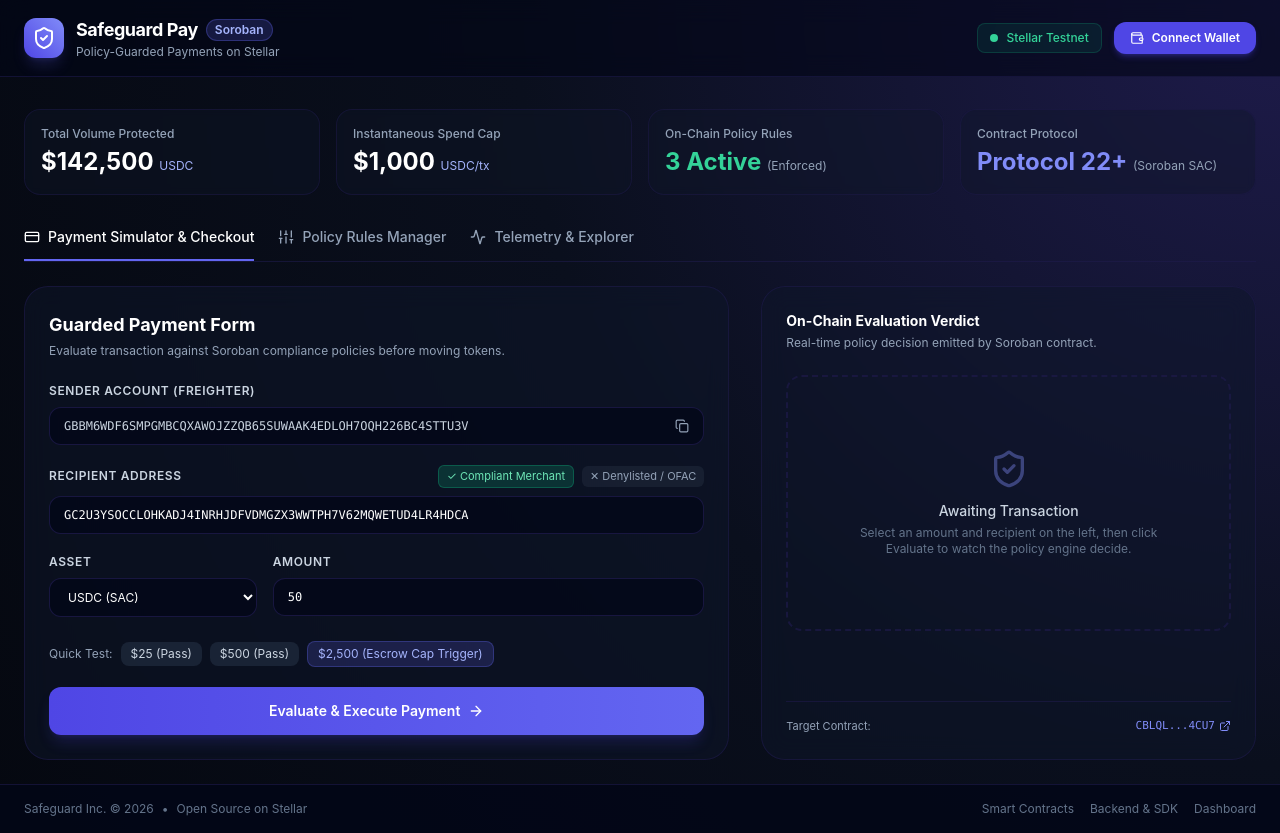
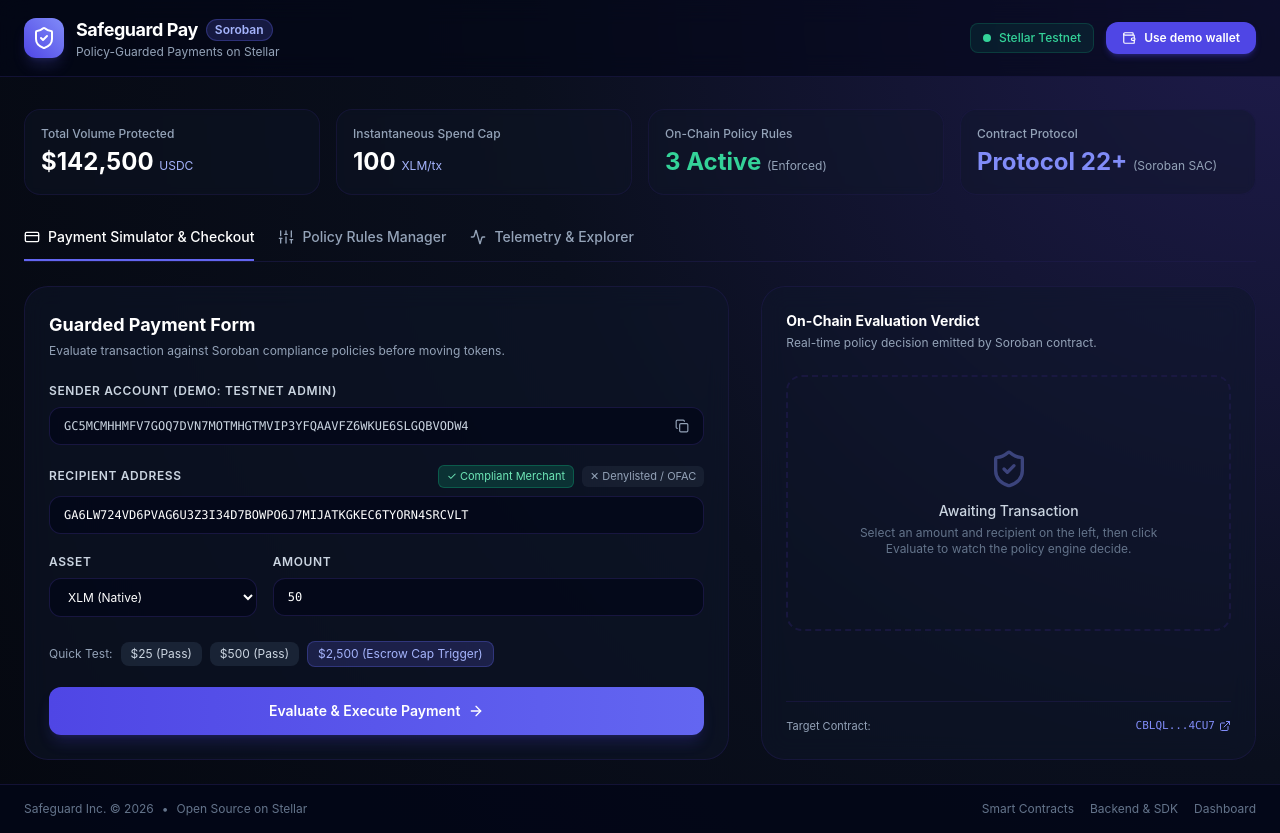
Before and after one commit to Safeguard-Inc/safeguard-dashboard, a Next.js app: page / in a window 1280 px wide. Built offline with nearby package versions, Linux system fonts and the light colour scheme.

Commit message:
fix: align console with live Testnet deployment; detailed README

```diff
--- a/src/app/page.tsx
+++ b/src/app/page.tsx
@@ -33,17 +33,17 @@
 }
 
 const PRESET_ACCOUNTS = {
-  COMPLIANT: 'GC2U3YSOCCLOHKADJ4INRHJDFVDMGZX3WWTPH7V62MQWETUD4LR4HDCA',
-  BLOCKED: 'GBLOCKEDWALLET99999999999999999999999999999999999999999999',
+  COMPLIANT: 'GA6LW724VD6PVAG6U3Z3I34D7BOWPO6J7MIJATKGKEC6TYORN4SRCVLT',
+  BLOCKED: 'GCV4I3P3F2OMWYZGRXD5PR5AC3K7MUDSBMKDBPEMJ2MFHLVUAGJEK4DT' // on the live contract's denylist,
 };
 
 export default function Dashboard() {
   const [activeTab, setActiveTab] = useState<'checkout' | 'policies' | 'explorer'>('checkout');
   const [walletConnected, setWalletConnected] = useState(false);
-  const [userAddress, setUserAddress] = useState('GBBM6WDF6SMPGMBCQXAWOJZZQB65SUWAAK4EDLOH7OQH226BC4STTU3V');
+  const [userAddress, setUserAddress] = useState('GC5MCMHHMFV7GOQ7DVN7MOTMHGTMVIP3YFQAAVFZ6WKUE6SLGQBVODW4');
   const [recipient, setRecipient] = useState(PRESET_ACCOUNTS.COMPLIANT);
   const [amount, setAmount] = useState('50');
-  const [token, setToken] = useState('USDC');
+  const [token, setToken] = useState('XLM');
   const [isProcessing, setIsProcessing] = useState(false);
   const [copied, setCopied] = useState(false);
 
@@ -62,36 +62,36 @@
   const [transactions, setTransactions] = useState<TxItem[]>([
     {
       id: 'tx-1',
-      sender: 'GBBM6WDF...U3V',
-      recipient: 'GC2U3YSO...CA',
-      token: 'USDC',
-      amount: '50.00',
+      sender: 'GC5MCMHH...ODW4',
+      recipient: 'GA6LW724...CVLT',
+      token: 'XLM',
+      amount: '50',
       status: 'Approved',
       reason: 'Direct settlement (Within spend cap & compliant recipient)',
-      timestamp: '3 mins ago',
-      txHash: '4c5759298c0364b01d386a5935b964532b04978ea595d96d904d9011f58d64b8',
+      timestamp: 'Testnet 2026-10-05',
+      txHash: 'c762b42f818387aa584ea33d3da006f22671071ed6e182068994ea6597395e6c',
     },
     {
       id: 'tx-2',
-      sender: 'GBBM6WDF...U3V',
-      recipient: 'GC2O7PSL...WV',
-      token: 'USDC',
-      amount: '2,500.00',
+      sender: 'GC5MCMHH...ODW4',
+      recipient: 'GA6LW724...CVLT',
+      token: 'XLM',
+      amount: '150',
       status: 'Escrowed',
-      reason: 'Exceeds instantaneous spend cap ($1,000.00); held in Escrow',
-      timestamp: '12 mins ago',
-      txHash: '1ddad388f914e267b282855ddc8e5478fabfb8542e7798e4402447e5341e3f9a',
+      reason: 'Exceeds the 100 XLM spend cap; held as escrow #1, later released',
+      timestamp: 'Testnet 2026-10-05',
+      txHash: '2d83231685f03b17e1a001e6c82c38453459b4f67b416ef60f9be73133026f0e',
     },
     {
       id: 'tx-3',
-      sender: 'GBBM6WDF...U3V',
-      recipient: 'GBLOCKED...99',
-      token: 'USDC',
-      amount: '100.00',
+      sender: 'GC5MCMHH...ODW4',
+      recipient: 'GCV4I3P3...K4DT',
+      token: 'XLM',
+      amount: '1',
       status: 'Blocked',
-      reason: 'Contract Error #11 (Recipient on active OFAC / Denylist)',
-      timestamp: '25 mins ago',
-      txHash: 'revert_4a2c918f',
+      reason: 'Contract Error #11 (RecipientDenylisted)',
+      timestamp: 'Testnet 2026-10-05',
+      txHash: 'rejected at simulation (no fee)',
     },
   ]);
 
@@ -115,7 +115,7 @@
           status: 'Blocked' as const,
           reason: 'Transaction Reverted: Contract Error #11 (RecipientDenylisted). Address is prohibited under active compliance rules.',
           code: 11,
-          txHash: 'revert_' + Math.random().toString(16).substring(2, 10),
+          txHash: 'rejected at simulation (no fee)',
           amount,
           token,
         };
@@ -137,14 +137,14 @@
         return;
       }
 
-      // 2. Check if amount exceeds $1,000 spend cap
-      if (numAmount > 1000) {
+      // 2. Check if amount exceeds the live contract's 100 XLM spend cap
+      if (numAmount > 100) {
         const escrowId = Math.floor(Math.random() * 800) + 10;
         const result = {
           status: 'Escrowed' as const,
-          reason: `High Value Transfer ($${numAmount}): Exceeds the $1,000.00 spend cap. Diverted to on-chain Escrow vault #${escrowId} for manual administrator clearance.`,
+          reason: `High Value Transfer ($${numAmount}): Exceeds the 100 XLM spend cap, so the contract diverts it to escrow (simulated id #${escrowId}) for admin release or a timelocked refund.`,
           code: 6,
-          txHash: '1ddad388f914e267b282855ddc8e5478fabfb8542e7798e4402447e5341e3f9a',
+          txHash: '2d83231685f03b17e1a001e6c82c38453459b4f67b416ef60f9be73133026f0e',
           amount,
           token,
           escrowId,
@@ -172,7 +172,7 @@
         status: 'Approved' as const,
         reason: 'Payment Approved: Transaction satisfied all active compliance rules and spend limits. Direct SEP-41 SAC token transfer executed.',
         code: 0,
-        txHash: '4c5759298c0364b01d386a5935b964532b04978ea595d96d904d9011f58d64b8',
+        txHash: 'c762b42f818387aa584ea33d3da006f22671071ed6e182068994ea6597395e6c',
         amount,
         token,
       };
@@ -225,7 +225,7 @@
             className="flex items-center space-x-2 px-4 py-2 rounded-xl text-xs font-semibold bg-indigo-600 hover:bg-indigo-500 text-white transition-all shadow-md shadow-indigo-600/30 active:scale-95"
           >
             <Wallet className="h-3.5 w-3.5" />
-            <span>{walletConnected ? 'Freighter: G...U3V' : 'Connect Wallet'}</span>
+            <span>{walletConnected ? 'Demo wallet: GC5M...ODW4' : 'Use demo wallet'}</span>
           </button>
         </div>
       </header>
@@ -239,7 +239,7 @@
           </div>
           <div className="p-4 rounded-2xl bg-slate-900/40 border border-indigo-950/50 backdrop-blur-sm">
             <p className="text-xs text-slate-400 font-medium">Instantaneous Spend Cap</p>
-            <p className="text-2xl font-bold text-white mt-1">$1,000 <span className="text-xs font-normal text-indigo-300">USDC/tx</span></p>
+            <p className="text-2xl font-bold text-white mt-1">100 <span className="text-xs font-normal text-indigo-300">XLM/tx</span></p>
           </div>
           <div className="p-4 rounded-2xl bg-slate-900/40 border border-indigo-950/50 backdrop-blur-sm">
             <p className="text-xs text-slate-400 font-medium">On-Chain Policy Rules</p>
@@ -308,7 +308,7 @@
                 {/* Sender Address */}
                 <div>
                   <label className="block text-xs font-semibold text-slate-300 uppercase tracking-wider mb-2">
-                    Sender Account (Freighter)
+                    Sender Account (demo: Testnet admin)
                   </label>
                   <div className="flex items-center space-x-2 px-3.5 py-2.5 bg-slate-950/70 border border-indigo-950/80 rounded-xl text-xs text-slate-300 font-mono">
                     <span className="truncate flex-1">{userAddress}</span>
@@ -564,9 +564,9 @@
                   </div>
                   <h3 className="font-bold text-white text-sm mb-1">Instant Spend Cap</h3>
                   <p className="text-xs text-slate-400 mb-4">
-                    Any payment exceeding $1,000.00 is automatically diverted into on-chain Escrow.
+                    Any payment above 100 XLM is diverted into on-chain escrow (live contract config).
                   </p>
-                  <div className="text-xs font-mono text-indigo-300">Threshold: 1,000.00 USDC</div>
+                  <div className="text-xs font-mono text-indigo-300">Threshold: 1000000000 stroops (100 XLM)</div>
                 </div>
 
                 <div className="p-5 rounded-2xl bg-slate-950/60 border border-indigo-900/40">
```
Also changed, not shown: 1 other file (tests, documents, lock files or other folders).
